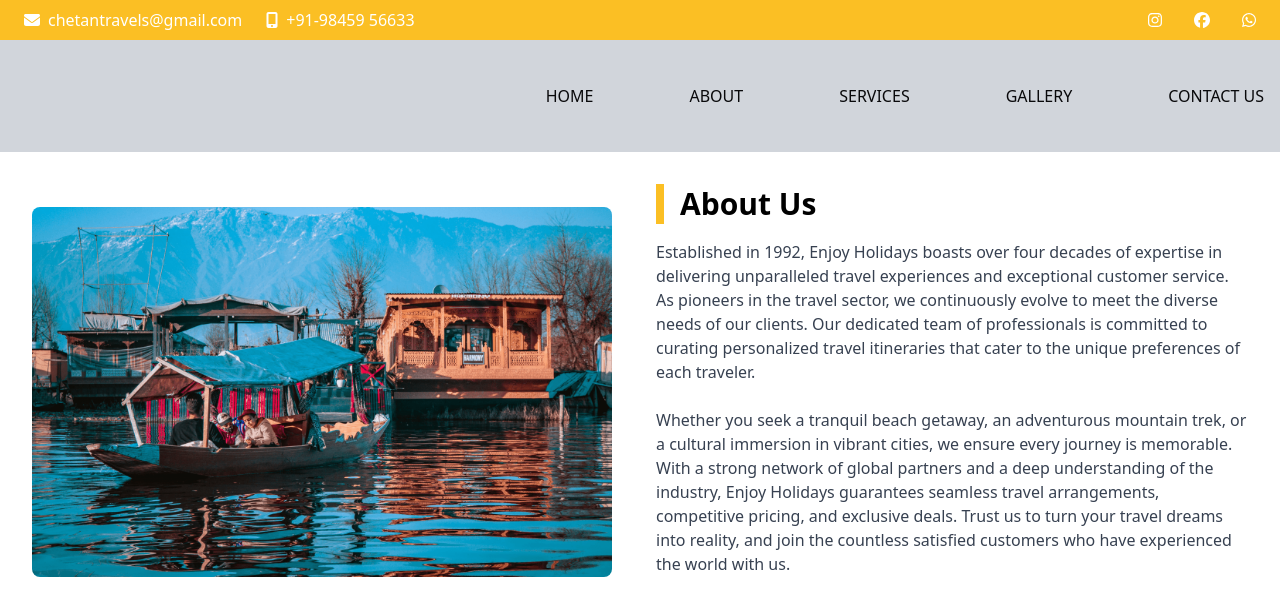
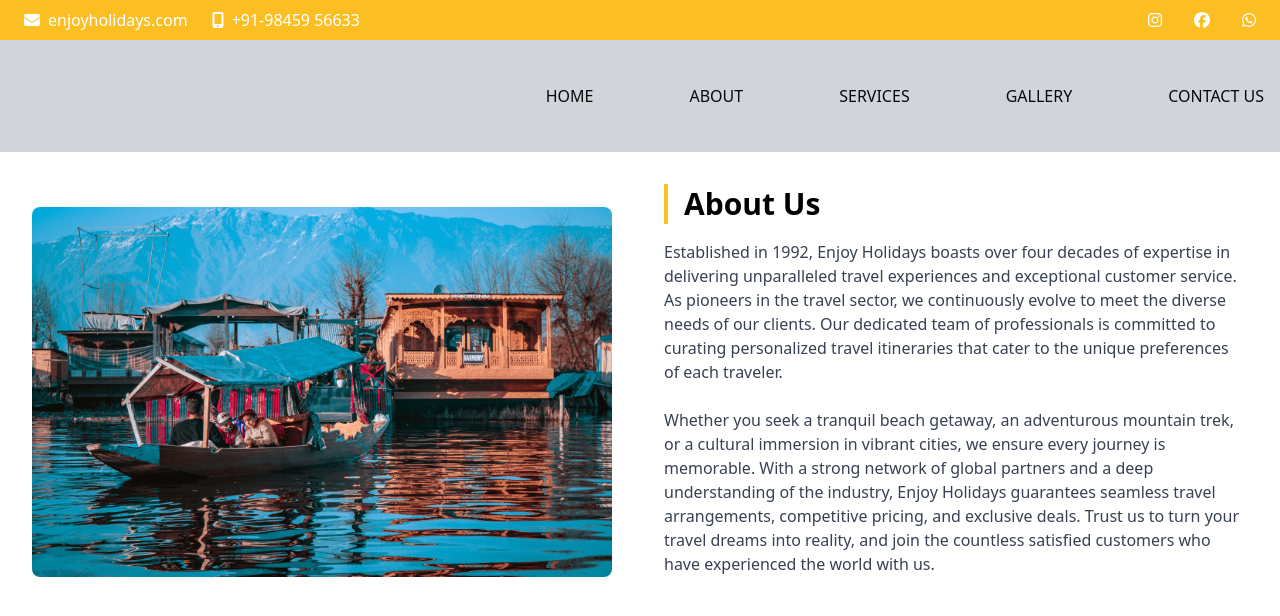
Before and after one commit to akshitchowdhury/travels_chetan, a React (Create React App) app: page / in a window 1280 px wide. Shown: the top 616 px of the page. Built offline with nearby package versions, Linux system fonts and the light colour scheme.

Commit message:
5th dump

```diff
--- a/src/component/Home/HomeAbout.jsx
+++ b/src/component/Home/HomeAbout.jsx
@@ -3,7 +3,7 @@ import homeAbout from "../../assets/homeMid.png";
 const HomeAbout = () => {
   return (
     <div className="container mx-auto p-4">
-      <div className="flex flex-col md:flex-row items-center">
+      <div className="flex flex-col md:flex-row gap-x-4 items-center">
         <div className="w-full md:w-1/2 p-4">
           <img
             src={homeAbout}
@@ -14,7 +14,7 @@ const HomeAbout = () => {
         </div>
         <div className="w-full md:w-1/2 p-4 text-justify md:text-left">
         <div className="flex items-center mb-4">
-  <div className="w-2 h-10 bg-amber-400 mr-4"></div>
+  <div className="w-1 h-10 bg-amber-400 mr-4"></div>
   <h2 className="text-3xl font-semibold">About Us</h2>
 </div>
           <p className="text-gray-700 ">
--- /dev/null
+++ b/src/component/Home/HomeHero/HomeHero.jsx
@@ -0,0 +1,11 @@
+import React from 'react'
+
+const HomeHero = () => {
+  return (
+    <div>
+
+    </div>
+  )
+}
+
+export default HomeHero
--- a/src/component/Nav/NavTop/NavTop.jsx
+++ b/src/component/Nav/NavTop/NavTop.jsx
@@ -13,7 +13,7 @@ const NavTop = () => {
             <li className="flex items-center">
               <FontAwesomeIcon icon={faEnvelope} className='px-2'/>
               <a href="mailto:admissions@hillsideacademy.in" className="hover:text-gray-400">
-                chetantravels@gmail.com
+                enjoyholidays.com
               </a>
             </li>
             <li className="flex items-center mt-2 sm:mt-0">
```
Also changed, not shown: src/component/Home/HomeHero/HomeHeroText.jsx (added).
